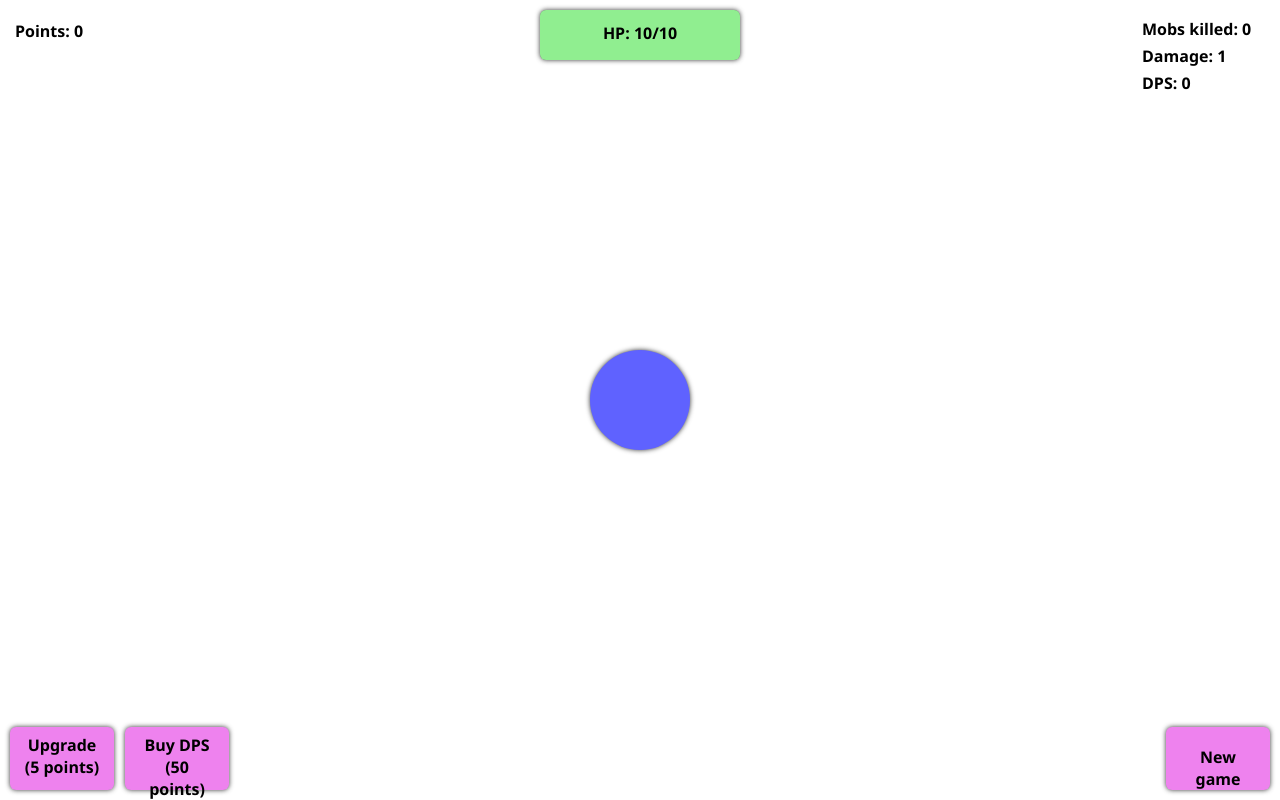
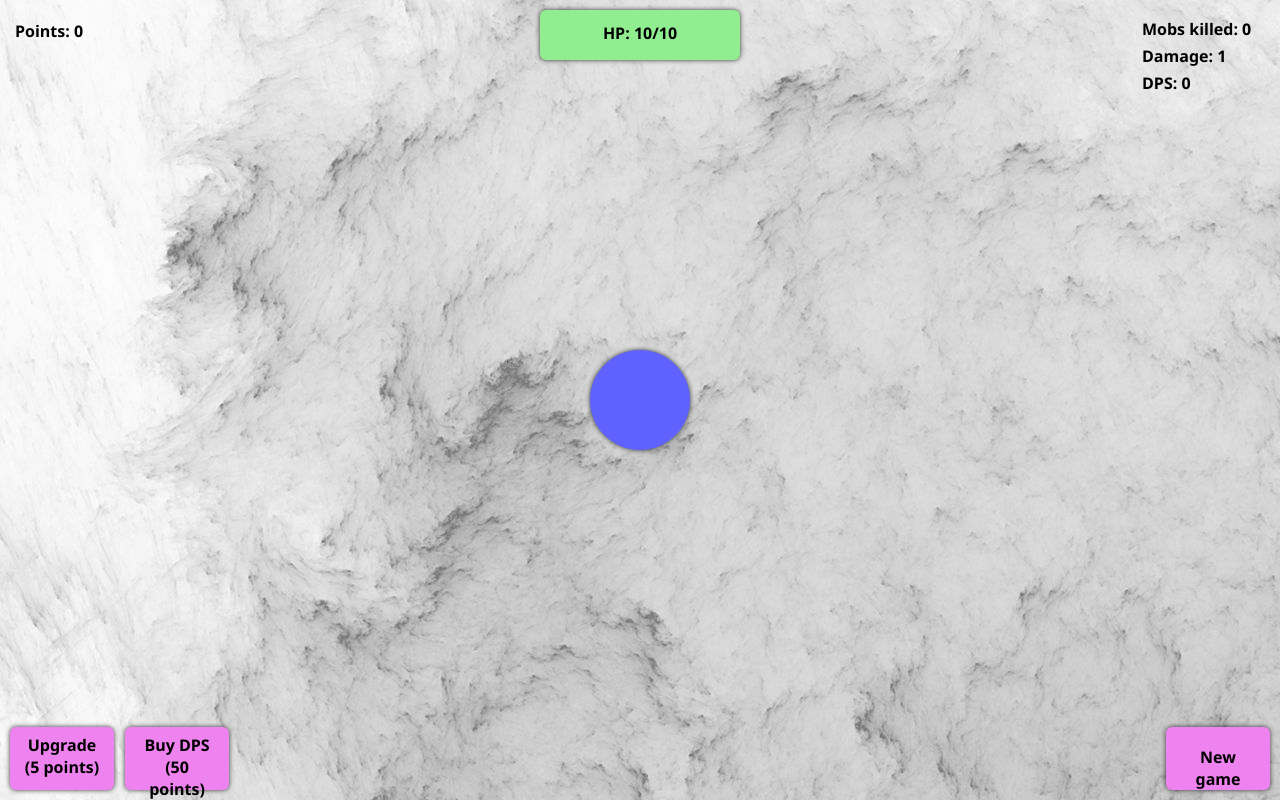
Before and after one commit to natetopp/Clicker, a plain HTML site: page index.html in a window 1280 px wide. Drawn offline with Linux system fonts and the light colour scheme.

Commit message:
Update style.css

```diff
--- a/style.css
+++ b/style.css
@@ -1,7 +1,7 @@
 body {
     font-family: Segoe UI;
     font-size: 16px;
-    background-image: url('bg.jpg');
+    background-image: url('img/bg.jpg');
     font-weight: 600;
     user-select: none;
 }
```
